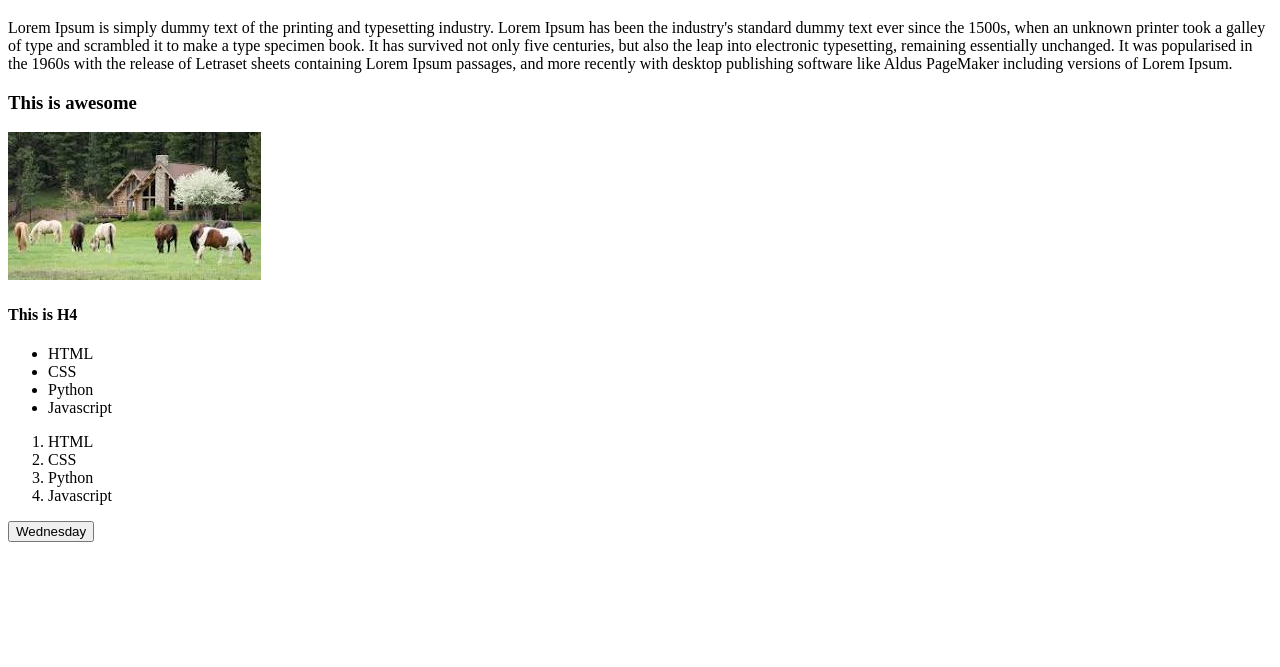
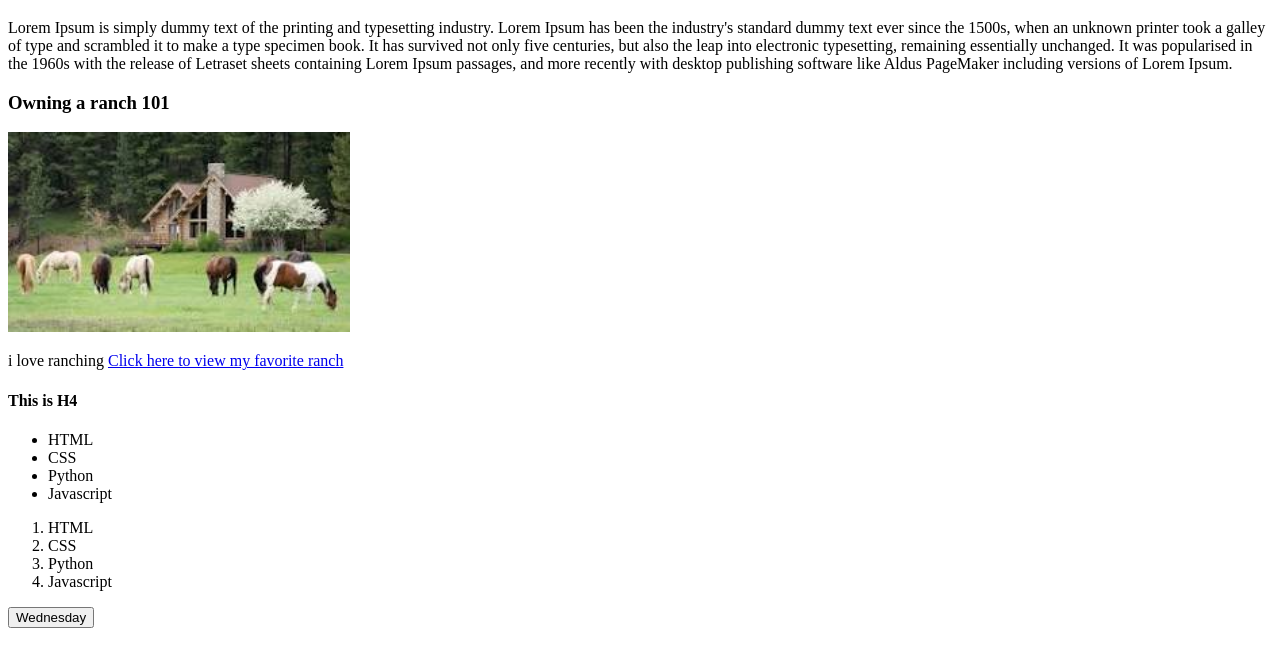
Before and after one commit to eddyfranc/Project1, a plain HTML site: page index.html in a window 1280 px wide. Shown: the part 61-728 px from the top of the page. Drawn offline with Linux system fonts and the light colour scheme.

Commit message:
added ranching image

```diff
--- a/index.html
+++ b/index.html
@@ -19,8 +19,12 @@
       publishing software like Aldus PageMaker including versions of Lorem
       Ipsum.
     </p>
-    <h3>This is awesome</h3>
+    <h3>Owning a ranch 101</h3>
     <img src="download.jpeg" alt="ranch">
+    <p>
+        i love ranching
+        <a href="https://www.google.com/url?sa=i&url=https%3A%2F%2Fwww.triplecreekranch.com%2Faccommodations%2F&psig=AOvVaw0cnA3OF2rIVenPobCHqFjr&ust=1744278587113000&source=images&cd=vfe&opi=89978449&ved=0CBUQjhxqFwoTCIjlue7ayowDFQAAAAAdAAAAABAE">Click here to view  my favorite ranch</a>
+    </p>
     <h4>This is H4</h4>
     <ul>
         <li>HTML</li>
--- a/style.css
+++ b/style.css
@@ -0,0 +1,5 @@
+img{
+    width:600 px;
+    height:200px;
+
+};
```
